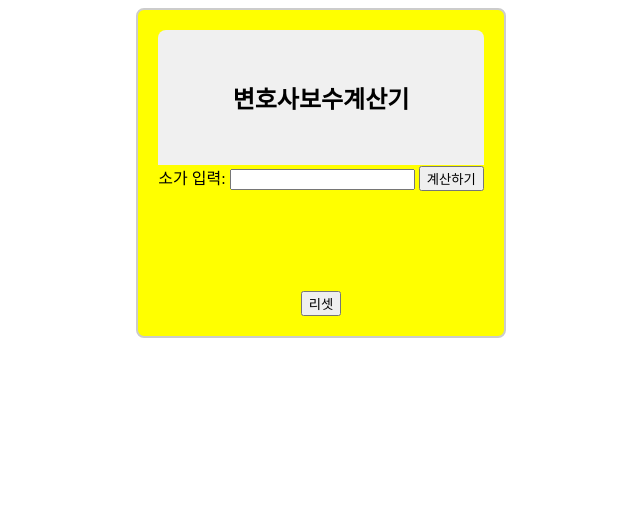
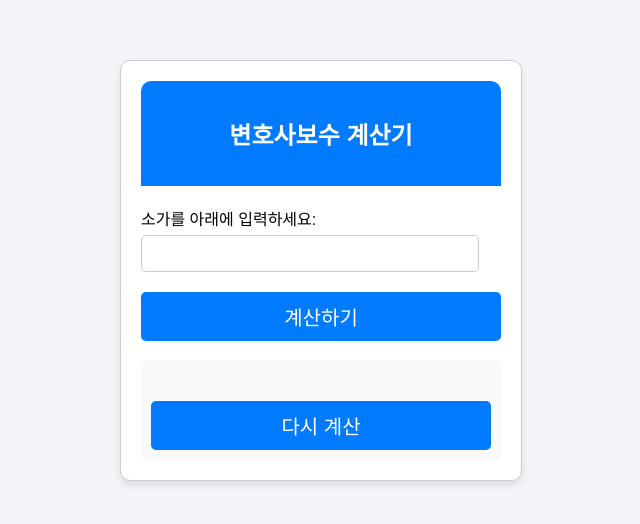
Before and after one commit to KIMSUNGBUM/SHUBILL1, a plain HTML site: page index.html in a window 1280 px wide. Shown: the whole page, without its empty margins (319-959 px from the left). Drawn offline with Linux system fonts and the light colour scheme.

Commit message:
디자인을 다시 수정하였음.
종전 디자인은 허접해서 다시 수정했습니다.

```diff
--- a/index.html
+++ b/index.html
@@ -3,39 +3,88 @@
 <head>
 <meta charset="UTF-8">
 <meta name="viewport" content="width=device-width, initial-scale=1.0">
-<title>변호사보수 계산기</title>
+<title>변호사 보수 계산기</title>
 <style>
+body {
+    font-family: 'Arial', sans-serif;
+    background-color: #f4f4f9;
+    margin: 0;
+    padding: 20px;
+}
+
 .container {
+    display: flex;
+    justify-content: center;
+    align-items: flex-start; /* 상단 정렬로 변경 */
+    min-height: 80vh; /* 높이 조정 */
+    padding-top: 40px; /* 상단 패딩 추가 */
+}
+
+.box {
+    border: 1px solid #ccc;
+    background-color: white;
+    box-shadow: 0 4px 8px rgba(0, 0, 0, 0.1);
+    border-radius: 10px;
+    width: 100%;
+    max-width: 360px;
+    padding: 20px;
+}
+
+.box-title {
+    background-color: #007BFF;
+    color: white;
+    padding: 15px 20px;
+    border-radius: 10px 10px 0 0;
     text-align: center;
 }
 
-.box {
-    border: 2px solid #ccc;
-    background-color: yellow;
-    border-radius: 8px;
-    padding: 20px;
-    width: fit-content;
-    margin: 0 auto;
+.input-container {
+    margin-top: 20px;
+    text-align: left;
 }
 
-.box-title {
-    background-color: #f0f0f0;
-    padding: 30px;
-    border-radius: 8px 8px 0 0;
+label {
+    display: block;
+    margin-bottom: 5px;
+    font-size: 16px;
 }
 
-.input-container {
-    margin-bottom: 100px; /* 소가 입력과 버튼 사이의 간격 조정 */
-    margin-bottom: 100px; /* 변호사보수계산기와 계산하기 사이의 간격 조정 */
+input[type="number"] {
+    width: calc(100% - 22px);
+    padding: 10px;
+    margin-bottom: 10px;
+    border: 1px solid #ccc;
+    border-radius: 5px;
+    box-sizing: border-box;
 }
 
 button {
-    margin-left: auto;
-    margin-right: 0;
+    width: 100%;
+    padding: 10px;
+    border: none;
+    background-color: #007BFF;
+    color: white;
+    border-radius: 5px;
+    cursor: pointer;
+    margin-top: 10px;
+    font-size: 20px; /* 글씨 크기를 20px로 증가 */
+}
+
+button:hover {
+    background-color: #0056b3;
 }
 
 .result-container {
-    margin-top: 100px;
+    margin-top: 20px;
+    background-color: #f8f9fa;
+    padding: 10px;
+    border-radius: 5px;
+    text-align: center;
+}
+
+.result {
+    font-size: 20px;
+    color: #333;
 }
 </style>
 </head>
@@ -43,18 +92,16 @@ button {
 <div class="container">
     <div class="box">
         <div class="box-title">
-            <h2>변호사보수계산기</h2>
+            <h2>변호사보수 계산기</h2>
         </div>
         <div class="input-container">
-            <label for="amount">소가 입력:</label>
+            <label for="amount">소가를 아래에 입력하세요:</label>
             <input type="number" id="amount" name="amount">
             <button onclick="calculate()">계산하기</button>
         </div>
         <div class="result-container">
-            <p id="result"></p>
-            <button onclick="reset()">리셋</button>
-        </div>
-    </div>
+            <p id="result" class="result"></p>
+            <button onclick="reset()">다시 계산   </div>
 </div>
 
 <script>
```
Also changed, not shown: replit_zip_error_log.txt.
